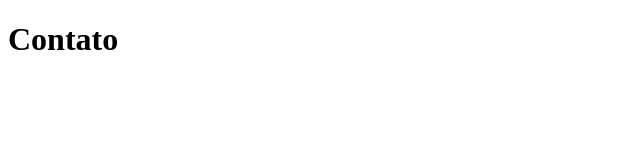
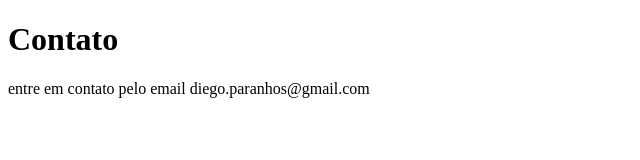
Before and after one commit to diegofp/sistema-de-cadastro, a plain HTML site: page contato.html in a window 1280 px wide. Shown: the whole page, without its empty margins (0-640 px from the left). Drawn offline with Linux system fonts and the light colour scheme.

Commit message:
adicionando email de contato

```diff
--- a/contato.html
+++ b/contato.html
@@ -7,5 +7,6 @@
 </head>
 <body>
     <h1>Contato</h1>
+    <p>entre em contato pelo email diego.paranhos@gmail.com</p>
 </body>
 </html>
```
